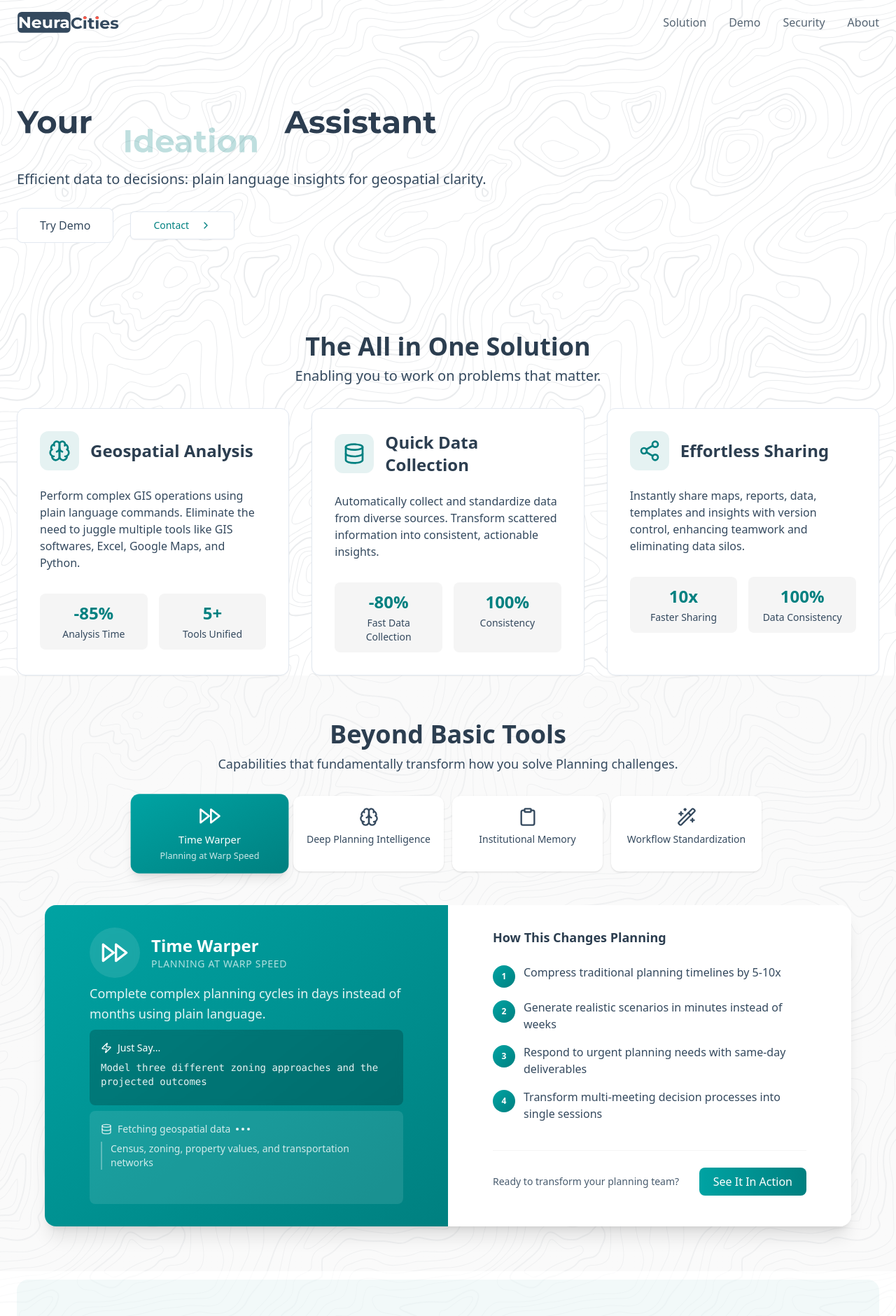
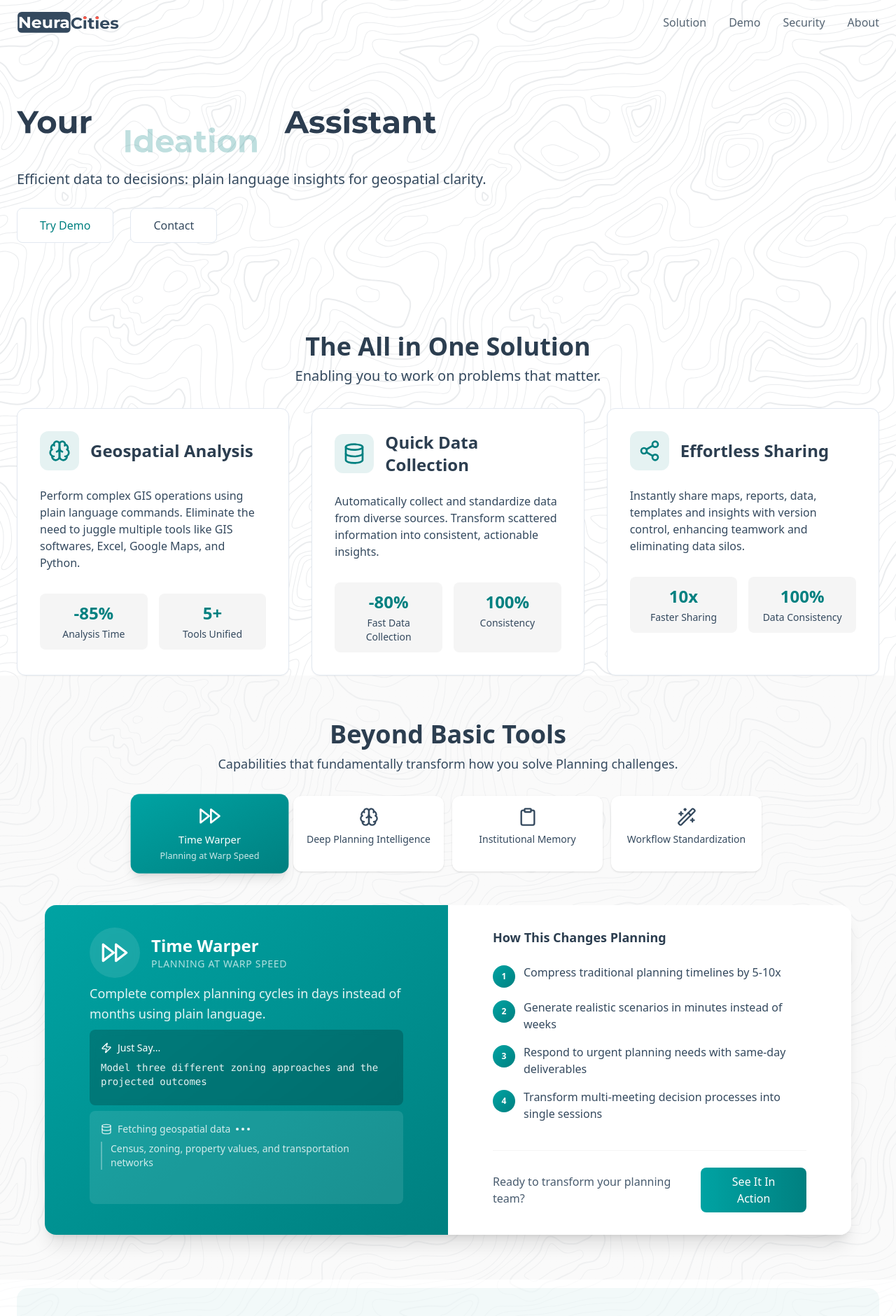
Before and after one commit to NeuraCities/Website, a Next.js app: page / in a window 1280 px wide. Shown: the top 1880 px of the page at 70% size. Built offline with nearby package versions, Linux system fonts and the light colour scheme.

Commit message:
Chhanges to the homepage mainly buttons

```diff
--- a/src/app/features/page.tsx
+++ b/src/app/features/page.tsx
@@ -1,8 +1,7 @@
 "use client";
-import React, { useState, useEffect, useRef, useCallback} from 'react';
-import {
-  Brain, Zap, Clipboard, Wand2, FastForward, BarChart, Map, FileText, Database, LineChart, Layers, FileSpreadsheet, Settings, FileImage, MapPin
-} from 'lucide-react';
+import React, { useState, useEffect, useRef, useCallback, useMemo } from 'react';
+import { Brain, Zap, Clipboard, Wand2, FastForward, BarChart, Map, FileText, Database, LineChart, Layers, FileSpreadsheet, Settings, FileImage, MapPin } from 'lucide-react';
+import { useRouter } from 'next/navigation';
 
 interface ResponseStep {
   action: string;
@@ -31,13 +30,15 @@ const FeatureSection: React.FC = () => {
   const [showResponse, setShowResponse] = useState(false);
   const [currentResponseStep, setCurrentResponseStep] = useState(0);
   const [showFinalResponse, setShowFinalResponse] = useState(false);
+  const router = useRouter();
 
   // Changed from NodeJS.Timeout to number for browser compatibility
   const typingRef = useRef<number | null>(null);
   const responseTimerRef = useRef<number | null>(null);
   const responseStepTimerRef = useRef<number | null>(null);
 
-  const features: Record<string, Feature> = {
+  // Wrap the features object in useMemo to prevent recreation on each render
+  const features = useMemo<Record<string, Feature>>(() => ({
     timeWarper: {
       icon: <FastForward className="w-10 h-10" />,
       title: "Time Warper",
@@ -52,21 +53,9 @@ const FeatureSection: React.FC = () => {
       ],
       prompt: "Model three different zoning approaches and the projected outcomes",
       responseSteps: [
-        {
-          action: "Fetching geospatial data",
-          icon: <Database />,
-          detail: "Census, zoning, property values, and transportation networks"
-        },
-        {
-          action: "Analyzing spatial patterns",
-          icon: <Layers />,
-          detail: "Density distribution, transit accessibility, land use patterns"
-        },
-        {
-          action: "Generating scenario maps",
-          icon: <Map />,
-          detail: "Three zoning proposals with varying density allowances and mixed-use configurations"
-        }
+        { action: "Fetching geospatial data", icon: <Database />, detail: "Census, zoning, property values, and transportation networks" },
+        { action: "Analyzing spatial patterns", icon: <Layers />, detail: "Density distribution, transit accessibility, land use patterns" },
+        { action: "Generating scenario maps", icon: <Map />, detail: "Three zoning proposals with varying density allowances and mixed-use configurations" }
       ],
       finalResponse: "Scenario analysis complete with projected outcomes for traffic, density, and economic impact for each model.",
       outputArtifacts: ["Report.pdf", "Map.shp", "Density Projections.csv"]
@@ -85,21 +74,9 @@ const FeatureSection: React.FC = () => {
       ],
       prompt: "Analyze how our new transit proposal impacts equity across neighborhoods",
       responseSteps: [
-        {
-          action: "Gathering demographic data",
-          icon: <Database />,
-          detail: "Census, income levels, and transportation dependency"
-        },
-        {
-          action: "Mapping transit access",
-          icon: <MapPin />,
-          detail: "Current and proposed routes with walking distance analysis"
-        },
-        {
-          action: "Running equity calculations",
-          icon: <BarChart />,
-          detail: "Service changes with demographic distributions and opportunity access"
-        }
+        { action: "Gathering demographic data", icon: <Database />, detail: "Census, income levels, and transportation dependency" },
+        { action: "Mapping transit access", icon: <MapPin />, detail: "Current and proposed routes with walking distance analysis" },
+        { action: "Running equity calculations", icon: <BarChart />, detail: "Service changes with demographic distributions and opportunity access" }
       ],
       finalResponse: "Identified 3 neighborhoods with reduced transit access. Recommending route adjustments to improve equity.",
       outputArtifacts: ["Equity Report.pdf", "Transit Maps.gdb", "Demographic.xlsx"]
@@ -118,21 +95,9 @@ const FeatureSection: React.FC = () => {
       ],
       prompt: "What approaches have we tried for downtown revitalization in the past?",
       responseSteps: [
-        {
-          action: "Searching document archives",
-          icon: <FileText />,
-          detail: "Planning reports, meeting minutes, and maps (1990-2024)"
-        },
-        {
-          action: "Extracting key initiatives",
-          icon: <FileSpreadsheet />,
-          detail: "Identified 5 revitalization programs with execution timelines"
-        },
-        {
-          action: "Analyzing outcome data",
-          icon: <LineChart />,
-          detail: "Occupancy, business licenses, property values, pedestrians"
-        }
+        { action: "Searching document archives", icon: <FileText />, detail: "Planning reports, meeting minutes, and maps (1990-2024)" },
+        { action: "Extracting key initiatives", icon: <FileSpreadsheet />, detail: "Identified 5 revitalization programs with execution timelines" },
+        { action: "Analyzing outcome data", icon: <LineChart />, detail: "Occupancy, business licenses, property values, pedestrians" }
       ],
       finalResponse: "5 initiatives from 1998-2023. Most successful: 2015 mixed-use incentive program, downtown occupancy - 22% increase.",
       outputArtifacts: ["Report.pdf", "Metrics.csv", "Historic Maps.png"]
@@ -151,26 +116,31 @@ const FeatureSection: React.FC = () => {
       ],
       prompt: "Create a workflow for reviewing development proposals against our sustainability guidelines",
       responseSteps: [
-        {
-          action: "Analyzing current process",
-          icon: <Settings />,
-          detail: "Review procedures, sustainability guidelines, evaluation tasks"
-        },
-        {
-          action: "Creating standardized templates",
-          icon: <FileText />,
-          detail: "Evaluation forms, scoring guide, sustainability metrics"
-        },
-        {
-          action: "Building workflow",
-          icon: <FileImage />,
-          detail: "Step-by-step procedure with checklist, automated scoring, and report generation"
-        }
+        { action: "Analyzing current process", icon: <Settings />, detail: "Review procedures, sustainability guidelines, evaluation tasks" },
+        { action: "Creating standardized templates", icon: <FileText />, detail: "Evaluation forms, scoring guide, sustainability metrics" },
+        { action: "Building workflow", icon: <FileImage />, detail: "Step-by-step procedure with checklist, automated scoring, and report generation" }
       ],
       finalResponse: "Workflow ready! With evaluation templates, scoring calculation, and consistent reports for every proposal.",
       outputArtifacts: ["Template.docx", "Checklist.pdf", "Standard Procedure.pdf"]
     },
-  };
+  }), []); // Empty dependency array means this will only be created once
+
+  const startResponseStepAnimation = useCallback(() => {
+    const steps = features[activeFeature].responseSteps;
+
+    const animateNextStep = (stepIndex: number) => {
+      if (stepIndex < steps.length) {
+        setCurrentResponseStep(stepIndex);
+        responseStepTimerRef.current = window.setTimeout(() => {
+          animateNextStep(stepIndex + 1);
+        }, 2000);
+      } else {
+        setShowFinalResponse(true);
+      }
+    };
+
+    animateNextStep(0);
+  }, [activeFeature, features]);
 
   // Memoize the function so it doesn't change on every render
   const startTypingAnimation = useCallback(() => {
@@ -205,24 +175,7 @@ const FeatureSection: React.FC = () => {
 
     // Start typing with a delay
     typingRef.current = window.setTimeout(typeNextChar, 600);
-  }, [activeFeature]); // Only include activeFeature as dependency
-
-  const startResponseStepAnimation = useCallback(() => {
-    const steps = features[activeFeature].responseSteps;
-
-    const animateNextStep = (stepIndex: number) => {
-      if (stepIndex < steps.length) {
-        setCurrentResponseStep(stepIndex);
-        responseStepTimerRef.current = window.setTimeout(() => {
-          animateNextStep(stepIndex + 1);
-        }, 2000);
-      } else {
-        setShowFinalResponse(true);
-      }
-    };
-
-    animateNextStep(0);
-  }, [activeFeature, features]);
+  }, [activeFeature, features, startResponseStepAnimation]);
 
   // Initialize animation when component mounts or active feature changes
   useEffect(() => {
@@ -269,7 +222,7 @@ const FeatureSection: React.FC = () => {
   };
 
   // Helper to return a dynamic icon based on artifact extension
-  const getArtifactIcon = (artifact: string) => {
+  const getArtifactIcon = useCallback((artifact: string) => {
     if (artifact.endsWith('.pdf')) {
       return <FileText size={12} className="mr-1" />;
     } else if (artifact.endsWith('.csv') || artifact.endsWith('.xlsx')) {
@@ -279,7 +232,7 @@ const FeatureSection: React.FC = () => {
     } else {
       return <FileText size={12} className="mr-1" />;
     }
-  };
+  }, []);
 
   return (
     <div className="w-full bg-gradient-to-b from-neutral/50 to-neutral/50 py-16 px-4">
@@ -422,8 +375,10 @@ const FeatureSection: React.FC = () => {
 
                 <div className="mt-10 pt-6 border-t border-neutral">
                   <div className="flex justify-between items-center">
-                    <span className="text-sm text-secondary/90">Ready to transform your planning team?</span>
-                    <button className={`px-5 py-2 rounded-lg text-white bg-gradient-to-r ${features[activeFeature].color} hover:shadow-lg transition-all`}>
+                    <span className="text-md text-secondary/90">Ready to transform your planning team?</span>
+                    <button
+                    onClick={() => router.push('/demo', { scroll: true })}
+                    className={`px-5 py-2 rounded-lg text-white bg-gradient-to-r ${features[activeFeature].color} hover:scale-105 hover:shadow-lg transition-all`}>
                       See It In Action
                     </button>
                   </div>
--- a/src/app/page.tsx
+++ b/src/app/page.tsx
@@ -5,7 +5,6 @@ import { motion } from "framer-motion";
 import { useRouter } from 'next/navigation';
 
 import {
-  ChevronRight,
   ArrowRight,
   Database,
   Share2,
@@ -14,7 +13,7 @@ import {
   Lock
 } from 'lucide-react';
 //import { Input } from '@/components/ui/input';
-import { Button } from '@/components/ui/button';
+//import { Button } from '@/components/ui/button';
 //import { Card, CardContent } from '@/components/ui/card';
 import Image from "next/image";
 import JsonLd from '@/components/JsonLd';
@@ -296,16 +295,17 @@ useEffect(() => {
               Efficient data to decisions: plain language insights for geospatial clarity.            </p>
             <div className="flex flex-col sm:flex-row gap-6 items-start sm:items-center">
             <button
-        onClick={() => router.push('/demo', { scroll: true })}
-        className="bg-white border text-secondary px-8 py-3 rounded-lg transition-transform hover:bg-secondary hover:text-white"
-      >
-        Try Demo
-      </button>
-              <Link href="/contact">
-                <Button size="lg" variant="outline" className="text-coral">
-                  Contact <ChevronRight className="ml-2" />
-                </Button>
-              </Link>
+              onClick={() => router.push('/demo', { scroll: true })}
+              className="bg-white border text-coral px-8 py-3 rounded-lg transition-transform hover:bg-coral hover:text-white"
+            >
+              Try Demo
+            </button>
+            <button
+              onClick={() => router.push('/demo', { scroll: true })}
+              className="bg-white border text-secondary px-8 py-3 rounded-lg transition-transform hover:bg-secondary hover:text-white"
+            >
+              Contact
+            </button>
             </div>
           </div>
         </div>
--- a/src/components/ChatSection.js
+++ b/src/components/ChatSection.js
@@ -32,7 +32,7 @@ useEffect(() => {
   if (autoScroll && messagesEndRef.current) {
     messagesEndRef.current.scrollIntoView({ behavior: "smooth" });
   }
-}, [chatHistory]);
+}, [chatHistory, autoScroll]);
 
 const searchParams = useSearchParams();
 
@@ -994,7 +994,7 @@ const renderMessage = (msg, idx) => {
         {/* Scrollable messages area */}
 
         <div className="flex-1 overflow-hidden mt-20 md:mt-2 mb-0 md:mb-0">
-  <div className="h-full overflow-y-auto px-8 md:px-4 overflow-y-auto">
+  <div className="h-full overflow-y-auto px-8 md:px-4">
 
 {chatHistory.length === 0 ? (
   <div className="fixed inset-0 flex flex-col items-center justify-center h-full min-h-screen text-center text-secondary px-4">
```
